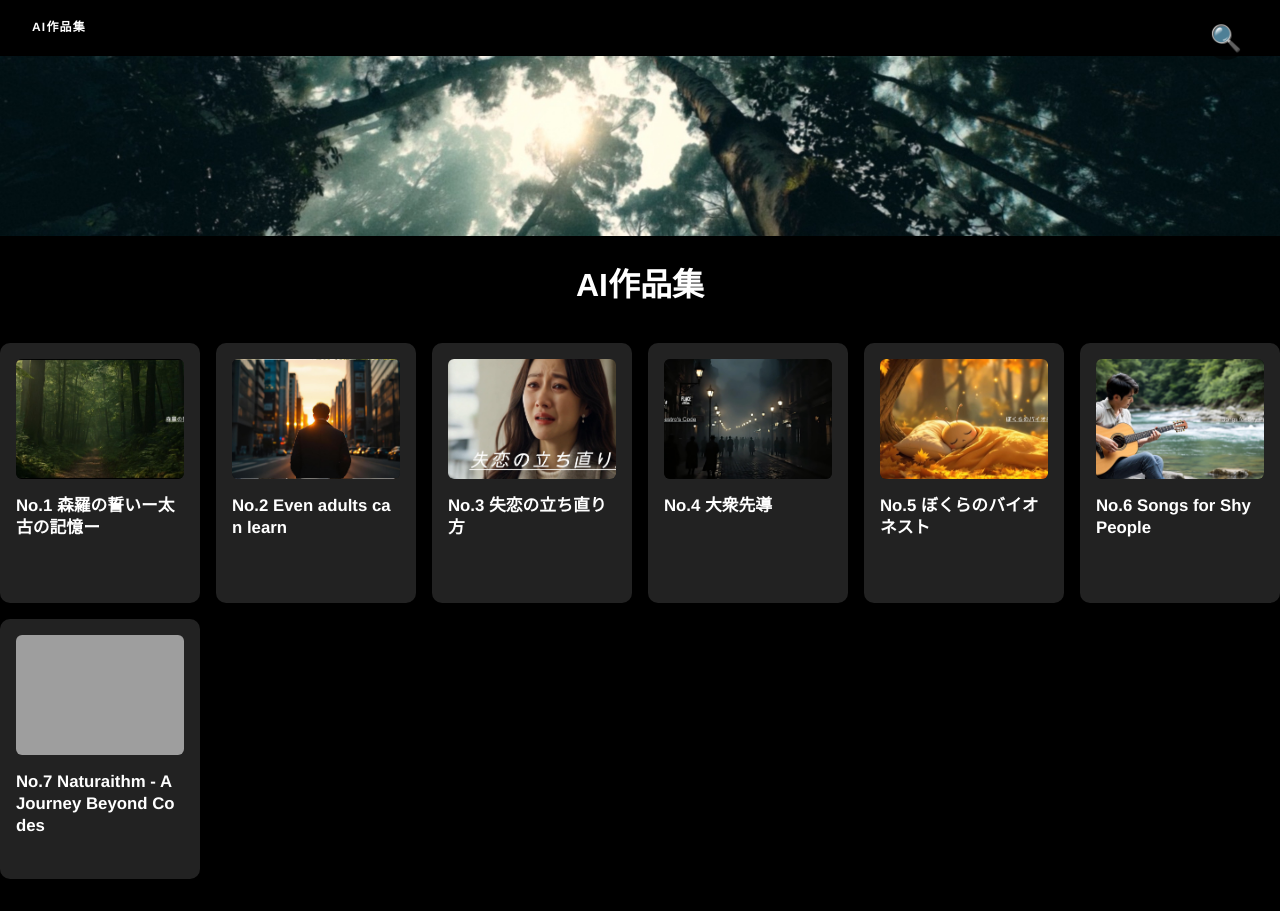
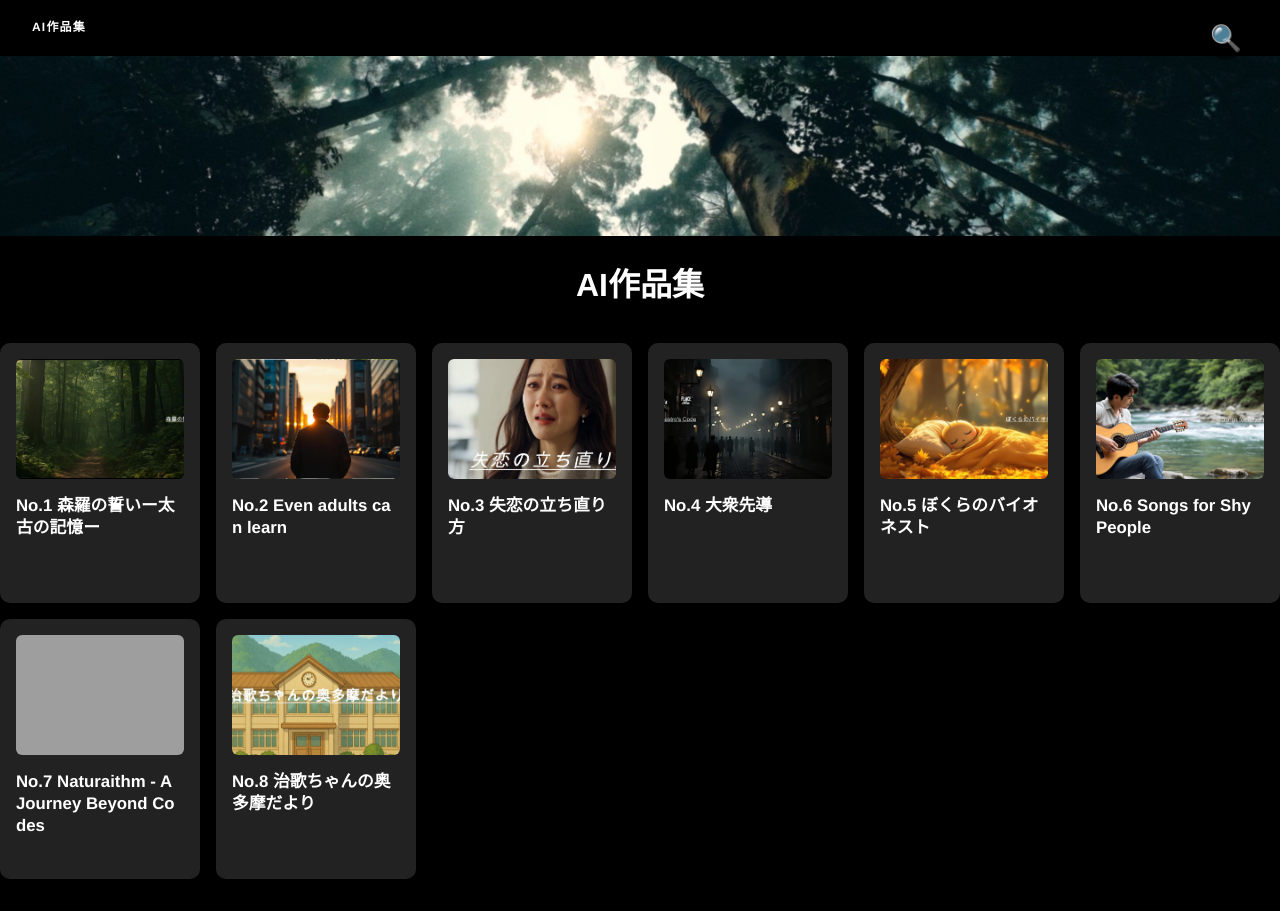
Before and after one commit to satoshi19840417/mt-ai-site, a plain HTML site: page index.html in a window 1280 px wide. Drawn offline with Linux system fonts and the light colour scheme; grey boxes are pictures that could not be loaded.

Commit message:
♻️ Update site contents

```diff
--- a/index.html
+++ b/index.html
@@ -44,6 +44,10 @@
         <a href="javascript:void(0)" class="work-card" onclick="showVideo('Naturaithm - A Journey Beyond Codes', 'public/作品一覧/Naturaithm%20%20A%20Journey%20Beyond%20Codes/Naturaithm%20%20A%20Journey%20Beyond%20Codes.png', '15Pv9ga_uZ8KhwCFYgpohFKoAEeeDEGT5')">
             <img src="public/作品一覧/Naturaithm%20%20A%20Journey%20Beyond%20Codes/Naturaithm%20%20A%20Journey%20Beyond%20Codes.png" alt="Naturaithm サムネイル" width="200">
             <h2>No.7 Naturaithm - A Journey Beyond Codes</h2>
+        </a>
+        <a href="javascript:void(0)" class="work-card" onclick="showVideo('治歌ちゃんの奥多摩だより', 'public/作品一覧/治歌ちゃん/治歌ちゃんの奥多摩だより-サムネイル.jpg', '1QOM7yZdGEGFykWscgzDIKJJb9NfqBGzk')">
+            <img src="public/作品一覧/治歌ちゃん/治歌ちゃんの奥多摩だより-サムネイル.jpg" alt="治歌ちゃんの奥多摩だより サムネイル" width="200">
+            <h2>No.8 治歌ちゃんの奥多摩だより</h2>
         </a>
     </div>
     <!-- モーダル（ポップアウト） -->
@@ -99,6 +103,11 @@
             title: 'Naturaithm - A Journey Beyond Codes',
             thumb: 'public/作品一覧/Naturaithm%20%20A%20Journey%20Beyond%20Codes/Naturaithm%20%20A%20Journey%20Beyond%20Codes.png',
             video: 'https://drive.google.com/file/d/15Pv9ga_uZ8KhwCFYgpohFKoAEeeDEGT5/preview'
+        },
+        {
+            title: '治歌ちゃんの奥多摩だより',
+            thumb: 'public/作品一覧/治歌ちゃん/治歌ちゃんの奥多摩だより-サムネイル.jpg',
+            video: 'https://drive.google.com/file/d/1QOM7yZdGEGFykWscgzDIKJJb9NfqBGzk/preview'
         }
     ];
     // カードクリックでモーダル表示
```
